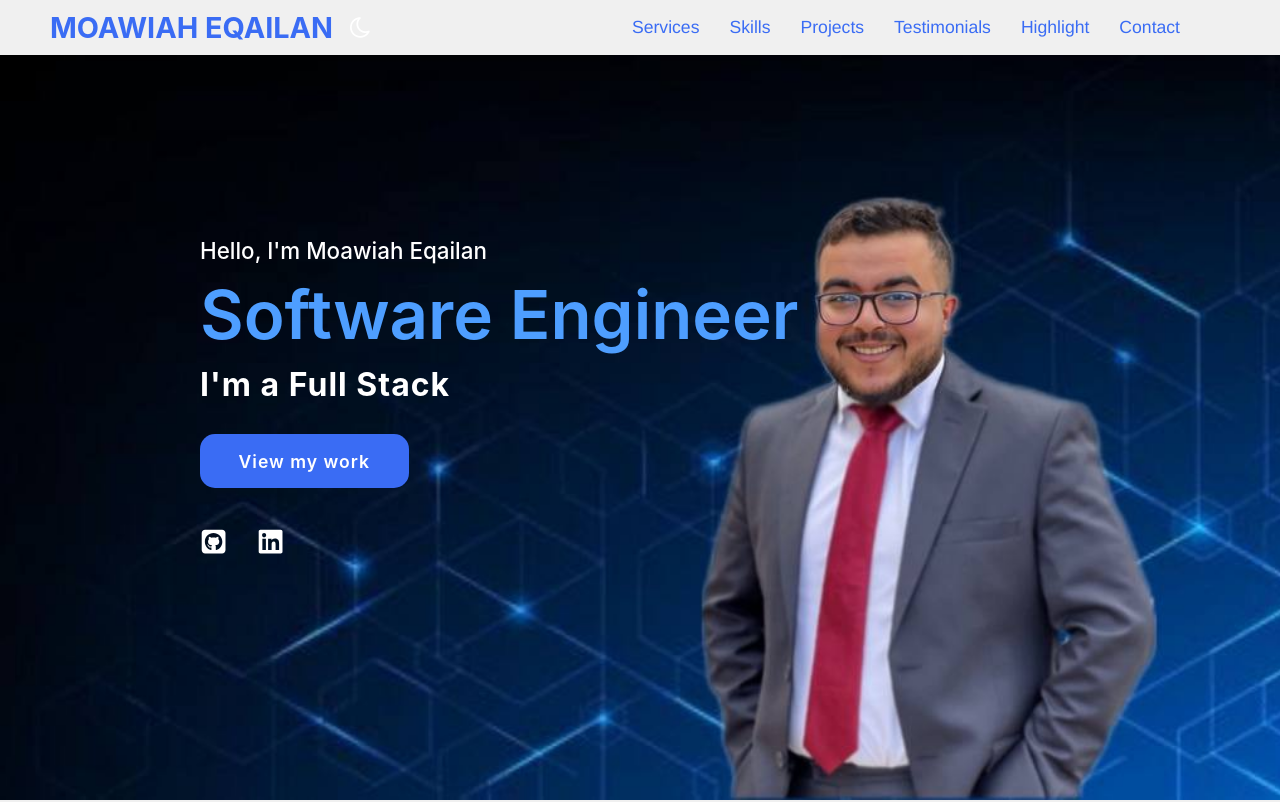
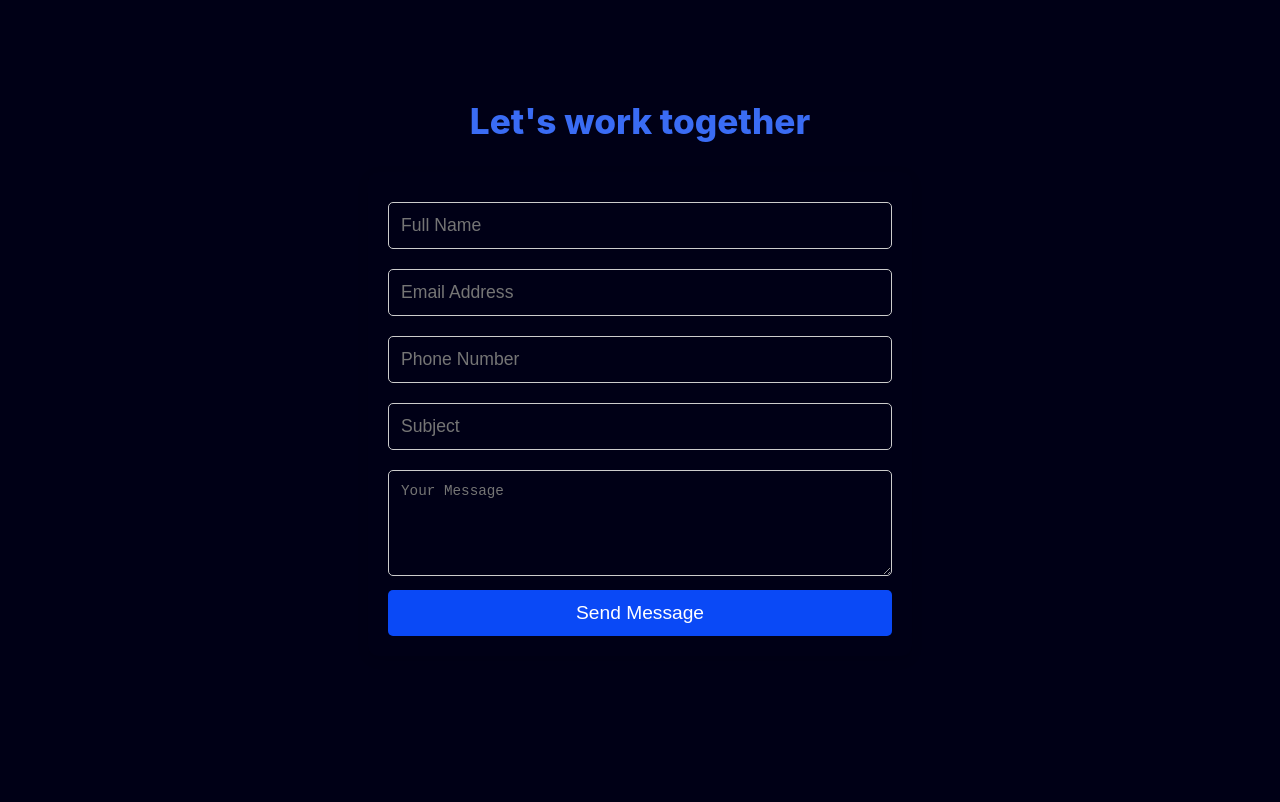
Before and after one commit to Moawiah-Eqailan/React-Portfolio, a React (Create React App) app: page /#/contact in a window 1280 px wide. Shown: the top 802 px of the page. Built offline with nearby package versions, Linux system fonts and the light colour scheme.

Commit message:
fixing bugs

```diff
--- a/package.json
+++ b/package.json
@@ -1,5 +1,5 @@
 {
-  "homepage": "https://Moawiah-Eqailan.github.io/React-Portfolio",
+  "homepage": "https://moawiah-eqailan.github.io/React-Portfolio",
   "name": "testing",
   "version": "0.1.0",
   "private": true,
--- a/src/App.js
+++ b/src/App.js
@@ -1,5 +1,5 @@
 import React from "react";
-import { BrowserRouter as Router, Route, Routes, useLocation } from "react-router-dom";
+import { HashRouter as Router, Route, Routes, useLocation } from "react-router-dom";
 import Header from "./components/Header";
 import MainSection from "./components/MainSection";
 import ServicesSection from "./components/ServicesSection";
@@ -17,17 +17,20 @@ function App() {
   const location = useLocation();
   const [isDarkMode, toggleDarkMode] = useDarkMode();
 
+  // التحكم بعرض الـ Sidebar (الهيدر)
   const showSidebar = location.pathname !== '/contact' && location.pathname !== '/TermsAndConditions';
-  const showHome = location.pathname === '/';
 
   return (
     <div className={isDarkMode ? 'dark-mode' : ''}>
+      {/* Sidebar أو الهيدر */}
       {showSidebar && <Header toggleDarkMode={toggleDarkMode} isDarkMode={isDarkMode} />}
+
       <main>
-        {showHome && <MainSection />}
         <Routes>
+          {/* الصفحة الرئيسية تعرض جميع الأقسام */}
           <Route path="/" element={
             <>
+              <MainSection />
               <ServicesSection />
               <Skills />
               <Projects />
@@ -35,9 +38,13 @@ function App() {
               <Highlight />
             </>
           } />
-          <Route path="/Contact" element={<Contact />} />
+
+          {/* صفحة Contact منفصلة */}
+          <Route path="/contact" element={<Contact />} />
         </Routes>
       </main>
+
+      {/* الفوتر ثابت */}
       <Footer />
     </div>
   );
```
